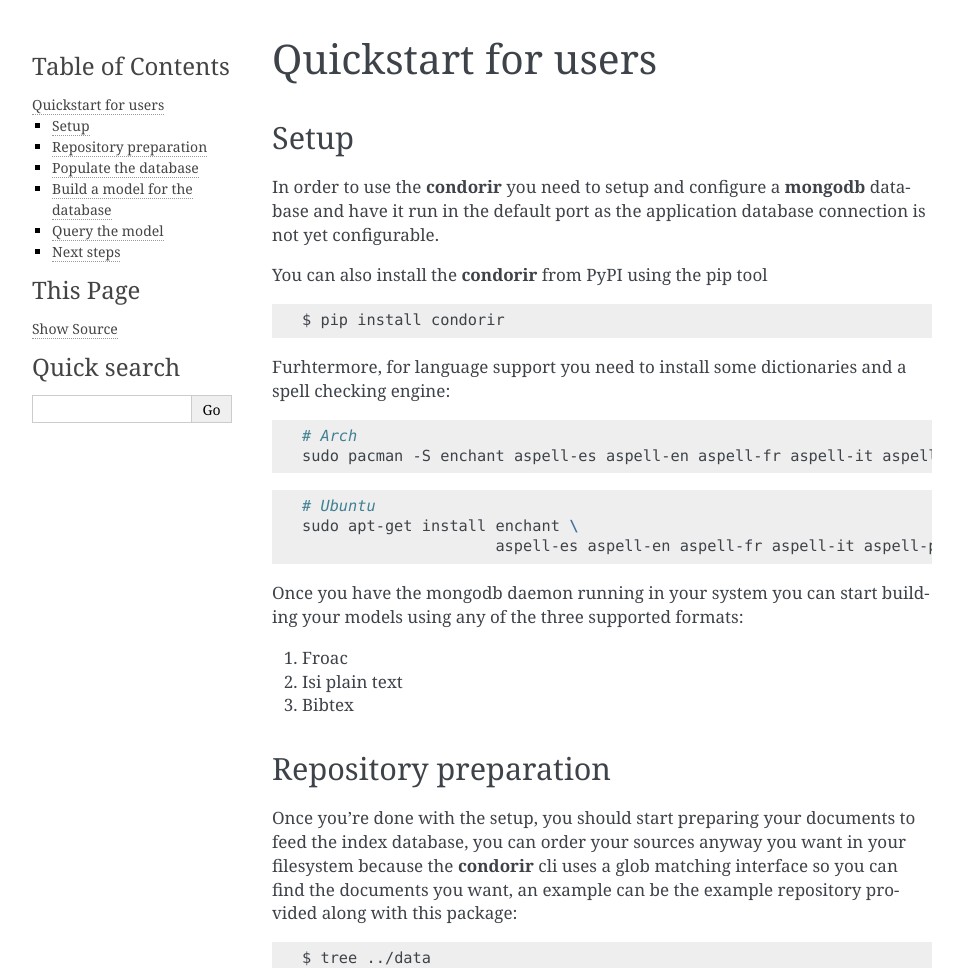
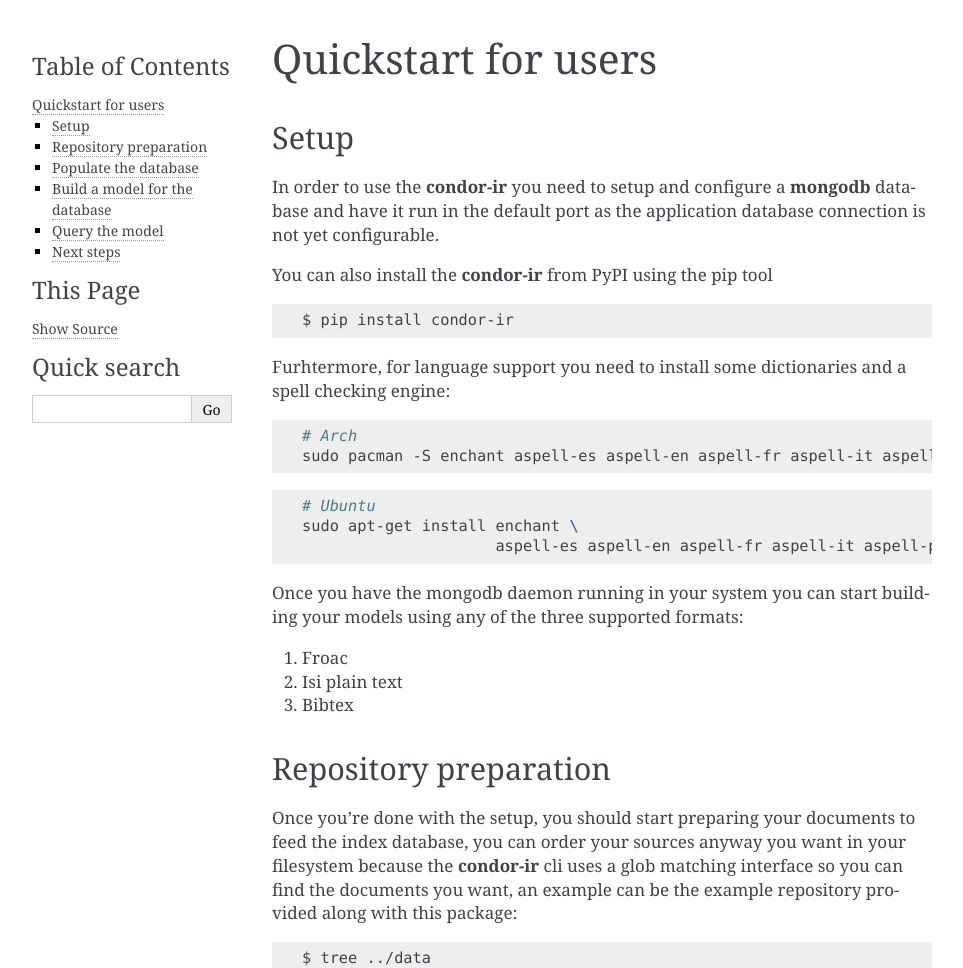
Before and after one commit to odarbelaeze/condor-ir, a Sphinx documentation site: the page built from docs/source/quickstart.rst, in a window 1280 px wide and 1400 px high. Shown: the top 968 px of the window, without its empty margins (148-1111 px from the left). Built offline with Sphinx 7.4.7, drawn with Linux system fonts in a browser that asks for light colours.

Commit message:
Change to the more readable condor-ir

```diff
--- a/docs/source/conf.py
+++ b/docs/source/conf.py
@@ -75,7 +75,7 @@
 master_doc = 'index'
 
 # General information about the project.
-project = 'condorir'
+project = 'condor-ir'
 copyright = '2016, O. D. Arbeláez Echeverri, G. A. Osorio Zuluaga'
 author = '''O.D. Arbeláez Echeverri,
 G.A. Osorio Zuluaga'''
@@ -230,7 +230,7 @@
 #html_search_scorer = 'scorer.js'
 
 # Output file base name for HTML help builder.
-htmlhelp_basename = 'condorir'
+htmlhelp_basename = 'condor-ir'
 
 # -- Options for LaTeX output ---------------------------------------------
 
@@ -252,7 +252,7 @@
 # (source start file, target name, title,
 #  author, documentclass [howto, manual, or own class]).
 latex_documents = [
-    (master_doc, 'condorir.tex', 'condorir Documentation',
+    (master_doc, 'condor-ir.tex', 'condor-ir Documentation',
      'Oscar David Arbeláez Echeverri\\\\ German Augusto Osorio Zuluaga', 'manual'),
 ]
 
@@ -282,7 +282,7 @@
 # One entry per manual page. List of tuples
 # (source start file, name, description, authors, manual section).
 man_pages = [
-    (master_doc, 'condorir', 'condorir Documentation',
+    (master_doc, 'condor-ir', 'condor-ir Documentation',
      [author], 1)
 ]
 
@@ -296,8 +296,8 @@
 # (source start file, target name, title, author,
 #  dir menu entry, description, category)
 texinfo_documents = [
-    (master_doc, 'condorir', 'condorir Documentation',
-     author, 'condorir', 'One line description of project.',
+    (master_doc, 'condor-ir', 'condor-ir Documentation',
+     author, 'condor-ir', 'One line description of project.',
      'Miscellaneous'),
 ]
 
--- a/docs/source/index.rst
+++ b/docs/source/index.rst
@@ -1,12 +1,12 @@
-.. condorir documentation master file, created by
+.. condor-ir documentation master file, created by
    sphinx-quickstart on Tue Mar 22 10:19:59 2016.
    You can adapt this file completely to your liking, but it should at least
    contain the root `toctree` directive.
 
-Welcome to condorir's documentation!
+Welcome to condor-ir's documentation!
 =======================================
 
-**condorir** is a suite of tools to work with latent semantic search engines
+**condor-ir** is a suite of tools to work with latent semantic search engines
 and other search engines as well, now it offers index database management
 computation of lsa ranking matrices and query tools.
 
--- a/docs/source/quickstart.rst
+++ b/docs/source/quickstart.rst
@@ -6,15 +6,15 @@
 =====
 
 
-In order to use the **condorir** you need to setup and configure a
+In order to use the **condor-ir** you need to setup and configure a
 **mongodb** database and have it run in the default port as the application
 database connection is not yet configurable.
 
-You can also install the **condorir** from PyPI using the pip tool
+You can also install the **condor-ir** from PyPI using the pip tool
 
 .. code-block:: bash
 
-    $ pip install condorir
+    $ pip install condor-ir
 
 Furhtermore, for language support you need to install some dictionaries and a
 spell checking engine:
@@ -42,7 +42,7 @@
 
 Once you're done with the setup, you should start preparing your documents to
 feed the index database, you can order your sources anyway you want in your
-filesystem because the **condorir** cli uses a glob matching interface so
+filesystem because the **condor-ir** cli uses a glob matching interface so
 you can find the documents you want, an example can be the example repository
 provided along with this package:
 
```
Also changed, not shown: README.rst (+11 -11 lines), docs/source/developer-quickstart.rst (+4 -4 lines), .travis.yml, 2 other files.
